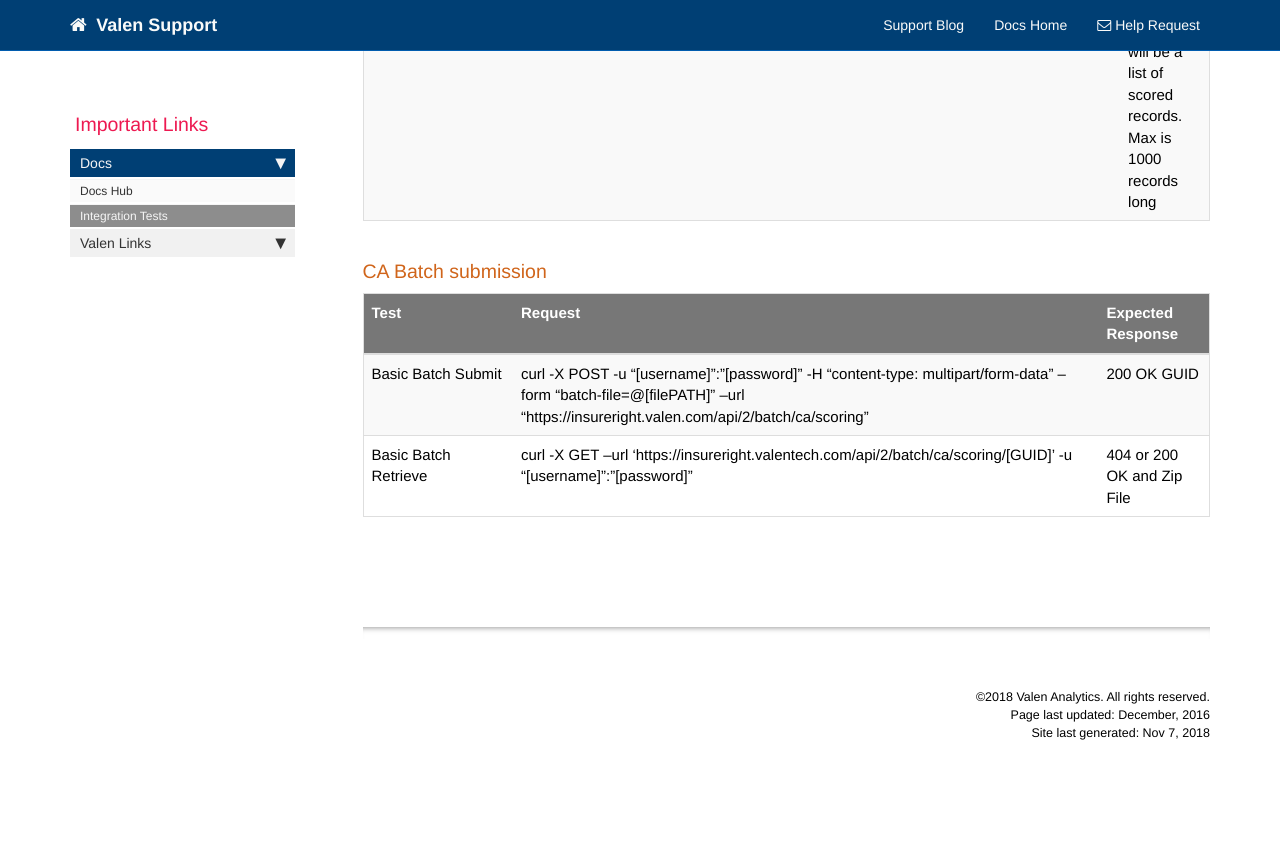
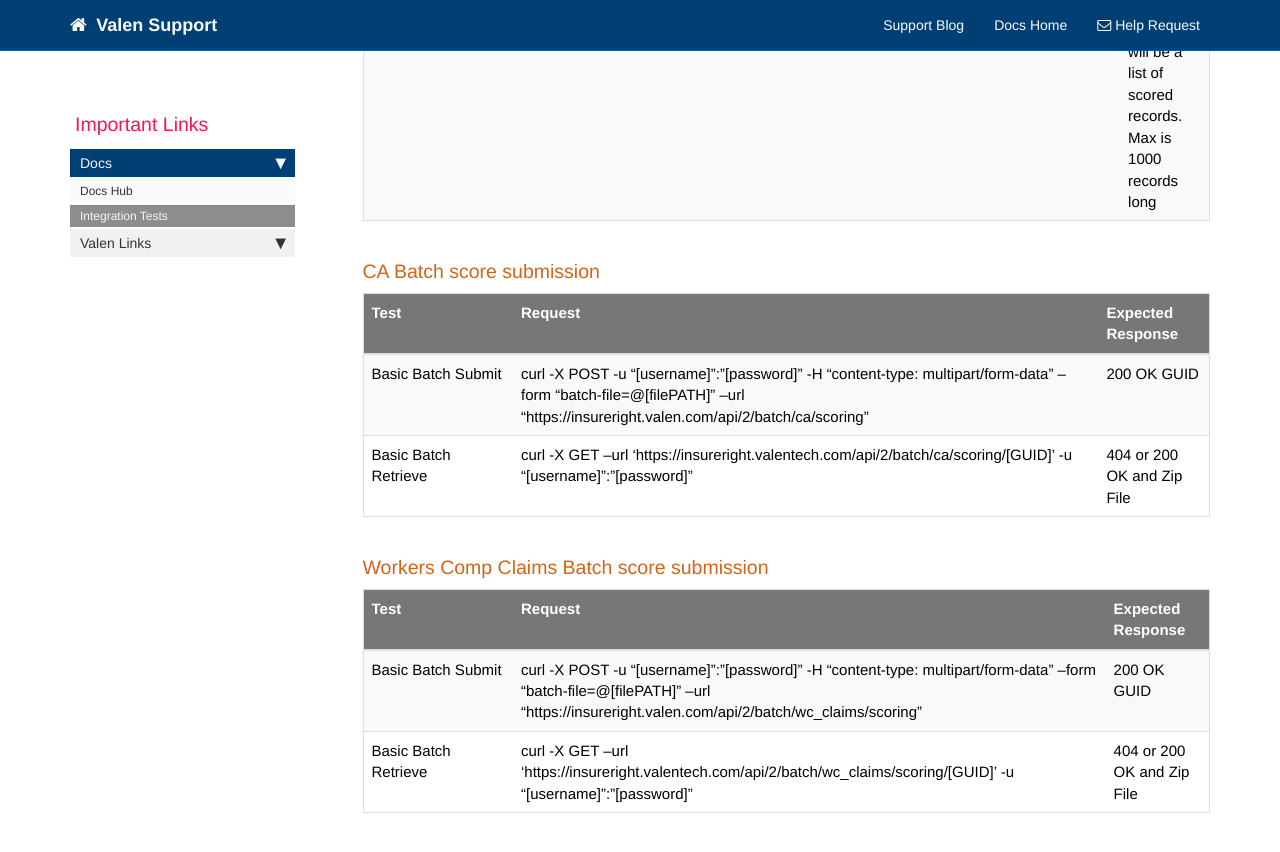
Before and after one commit to valensupport/valensupport.github.io, a Jekyll site: the page built from pages/test_plans.md, in a window 1280 px wide and 900 px high, scrolled down 638 px. Shown: the top 852 px of the window. Built offline with Jekyll 4.4.1, drawn with Linux system fonts in a browser that asks for light colours; nearby versions of some CDN libraries; comment, search, counter and statistics services are not loaded.

Commit message:
Update test_plans.md
Add Worker Comp Claims example

```diff
--- a/pages/test_plans.md
+++ b/pages/test_plans.md
@@ -20,10 +20,19 @@ Here is a collection of sample integrations for Valen's Web Services.
 |Retrieve Without Params|`curl -X GET -u [username]:[password] -H "content-type: application/xml" https://insureright.valen.com/solutions/scores/query/insureright/scoring`|200 OK: Response will be a list of scored records. Max is 1000 records long|
 
 
-### CA Batch submission
+### CA Batch score submission
 
 {:.tests}
 |Test|Request|Expected Response|
 |----|-------|-----------------|
 |Basic Batch Submit|curl -X POST -u "[username]":"[password]" -H "content-type: multipart/form-data" --form "batch-file=@[filePATH]" --url "https://insureright.valen.com/api/2/batch/ca/scoring"|200 OK GUID|
 |Basic Batch Retrieve|curl -X GET --url 'https://insureright.valentech.com/api/2/batch/ca/scoring/[GUID]' -u "[username]":"[password]"|404 or 200 OK and Zip File|
+
+
+### Workers Comp Claims Batch score submission
+
+{:.tests}
+|Test|Request|Expected Response|
+|----|-------|-----------------|
+|Basic Batch Submit|curl -X POST -u "[username]":"[password]" -H "content-type: multipart/form-data" --form "batch-file=@[filePATH]" --url "https://insureright.valen.com/api/2/batch/wc_claims/scoring"|200 OK GUID|
+|Basic Batch Retrieve|curl -X GET --url 'https://insureright.valentech.com/api/2/batch/wc_claims/scoring/[GUID]' -u "[username]":"[password]"|404 or 200 OK and Zip File|
```
